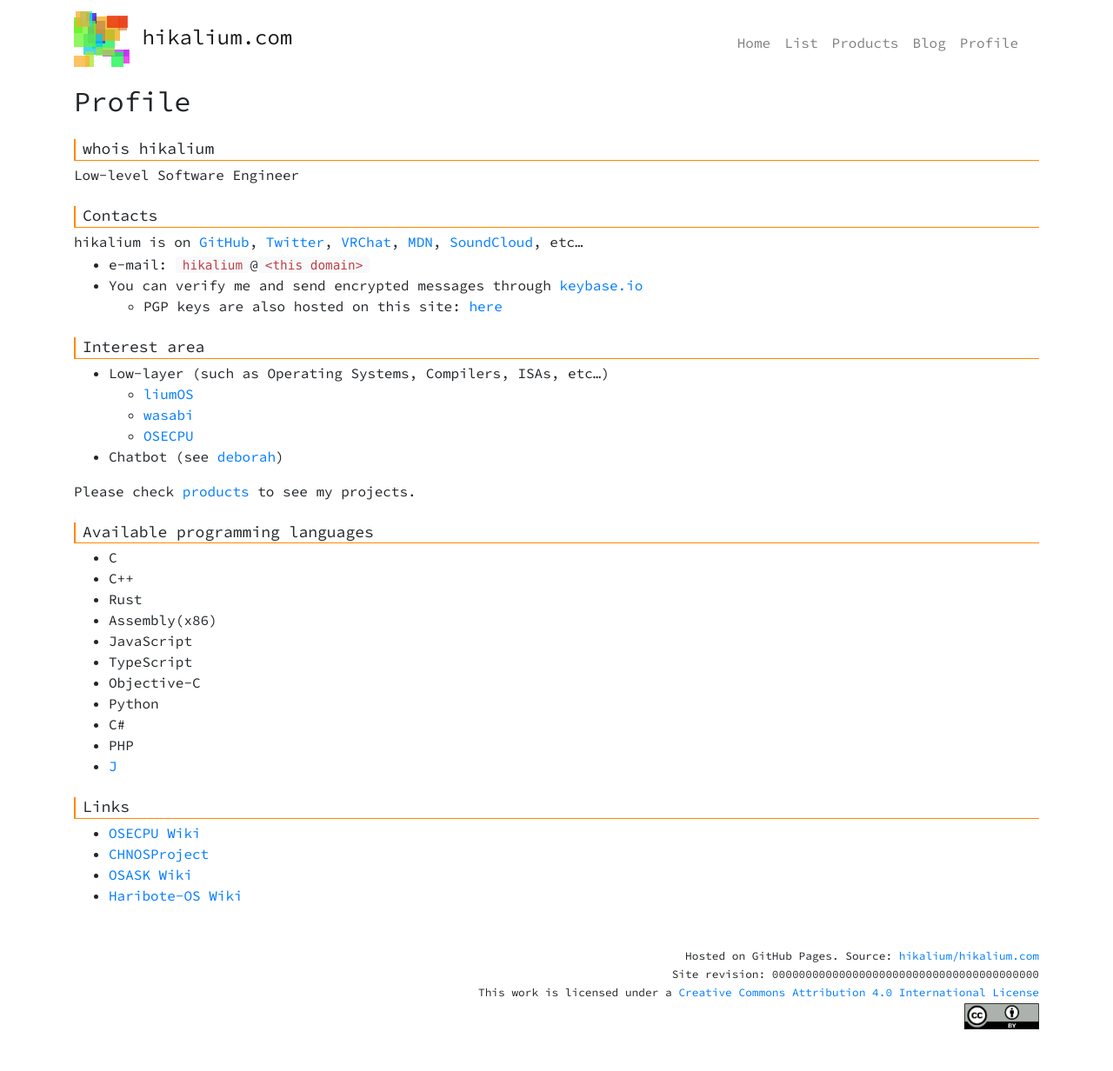
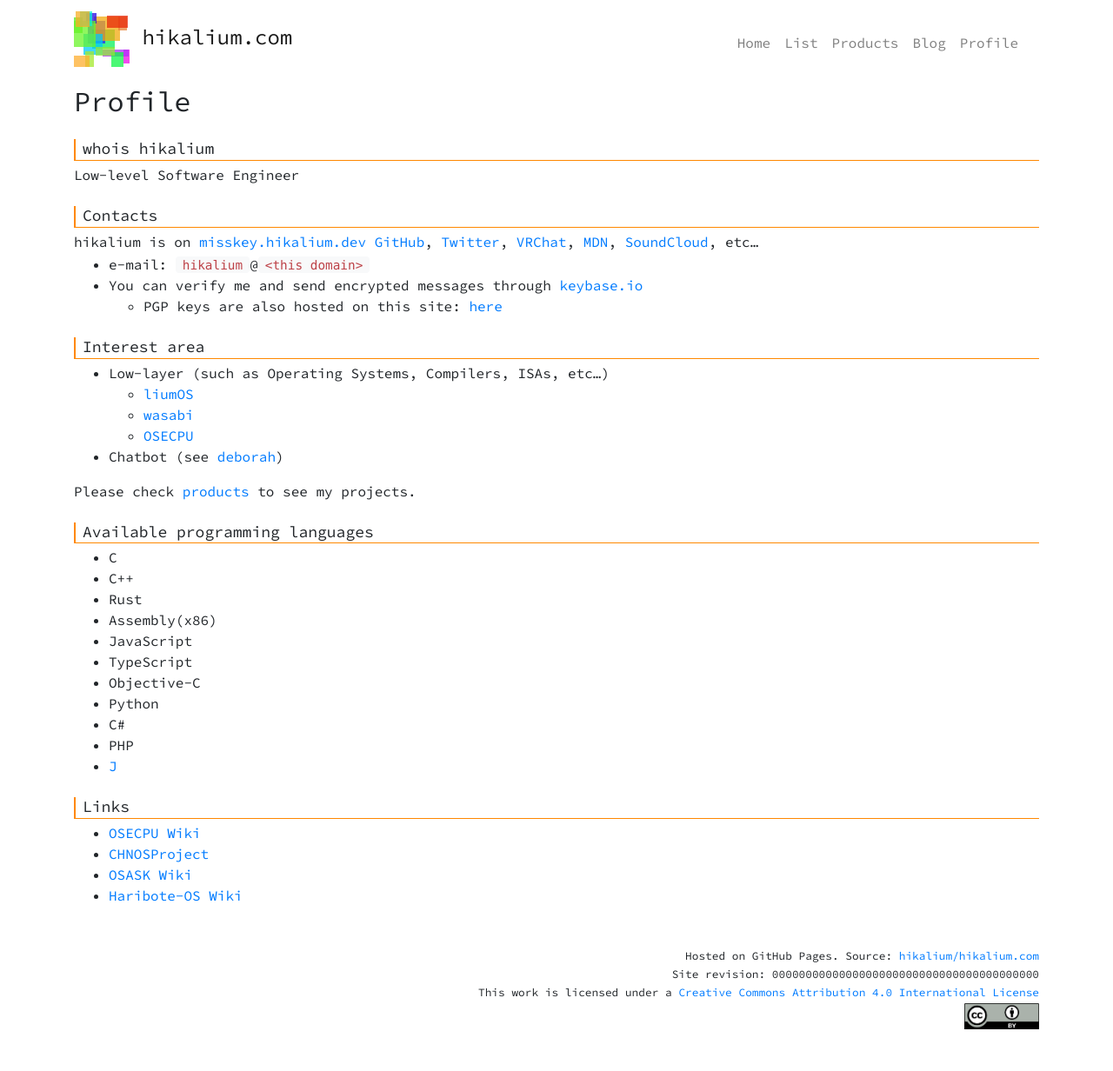
Before and after one commit to hikalium/hikalium.com, a Jekyll site: the page built from profile.md, in a window 1280 px wide. Shown: the whole page at 87% size. Built offline with Jekyll 4.4.1, drawn with Linux system fonts in a browser that asks for light colours; our own code applies the rules of GitHub Pages for plain Markdown files.

Commit message:
Update profile.md

```diff
--- a/profile.md
+++ b/profile.md
@@ -7,6 +7,7 @@ Low-level Software Engineer
 ### Contacts
 
 hikalium is on
+[misskey.hikalium.dev](https://misskey.hikalium.dev/@hikalium)
 [GitHub](https://github.com/hikalium),
 [Twitter](https://twitter.com/hikalium),
 [VRChat](https://www.vrchat.com/home/user/usr_e04b3879-5975-45a7-8955-05d924c04593),
```
